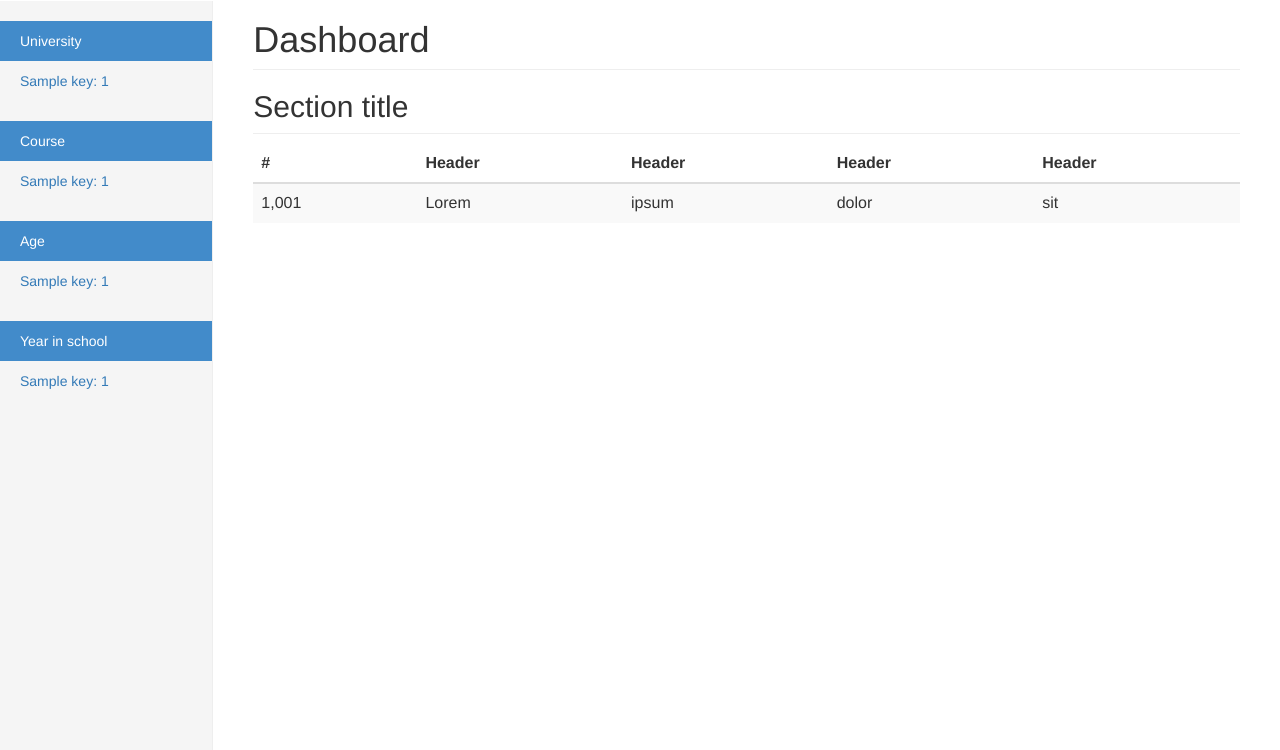
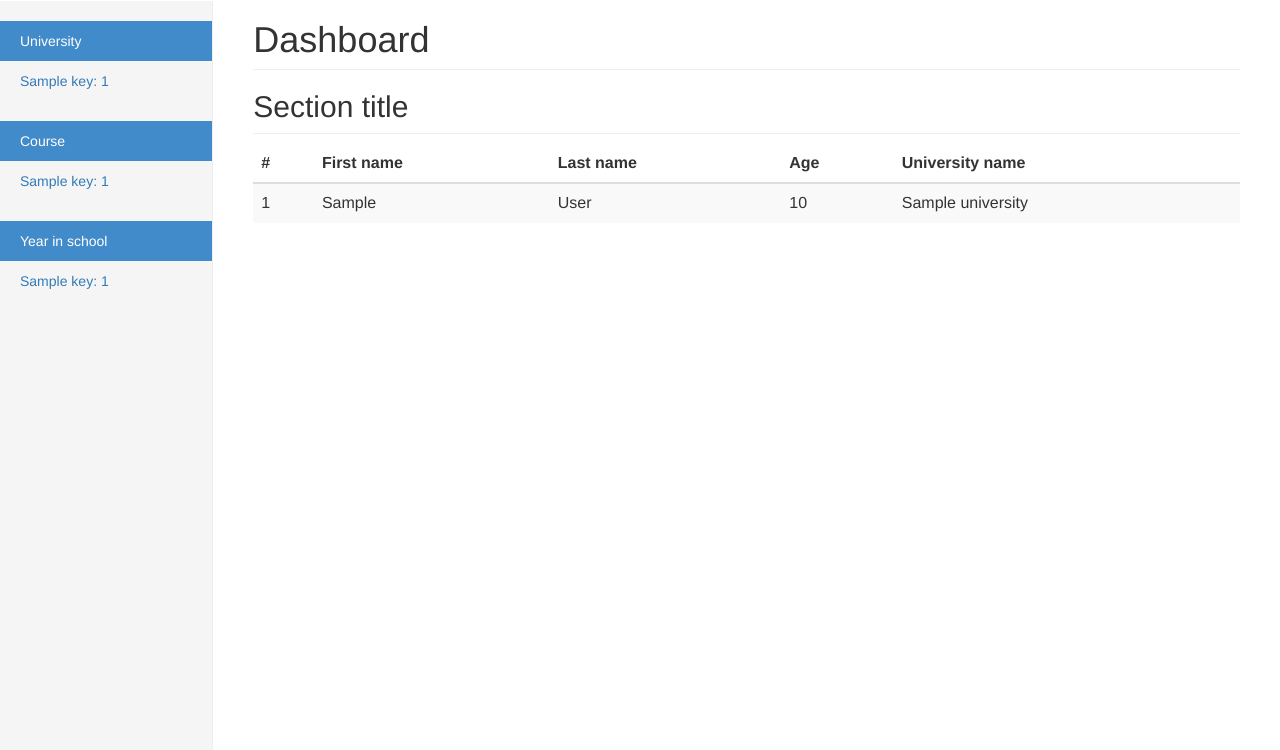
Before and after one commit to 7WebPages/elastic, a Django app: template project/templates/index.html in a window 1280 px wide. Shown: the part 50-800 px from the top of the page. Run offline with Django 3.2, Linux system fonts and the light colour scheme; the template is opened without the code that fills it: most values are stand-ins (such as "Sample title", 1, 10 or a date in 2020); some libraries are stand-ins or nearby versions.

Commit message:
now theres a list of hits and facets at the index page

```diff
--- a/project/templates/index.html
+++ b/project/templates/index.html
@@ -47,25 +47,19 @@ $(function() {
     <div class="col-sm-3 col-md-2 sidebar">
       <ul class="nav nav-sidebar">
         <li class="active"><a href="">University<span class="sr-only">(current)</span></a></li>
-        {% for university in facets.university.buckets %}
+        {% for university in aggregations.university.buckets %}
             <li><a href="#">{{university.key}}: {{university.doc_count}}</a></li>
         {% endfor %}
       </ul>
       <ul class="nav nav-sidebar">
         <li class="active"><a href="">Course<span class="sr-only">(current)</span></a></li>
-        {% for course in facets.courses.buckets %}
+        {% for course in aggregations.course_names.buckets %}
             <li><a href="#">{{course.key}}: {{course.doc_count}}</a></li>
         {% endfor %}
       </ul>
       <ul class="nav nav-sidebar">
-        <li class="active"><a href="">Age<span class="sr-only">(current)</span></a></li>
-        {% for age in facets.age.buckets %}
-            <li><a href="#">{{age.key}}: {{age.doc_count}}</a></li>
-        {% endfor %}
-      </ul>
-      <ul class="nav nav-sidebar">
         <li class="active"><a href="">Year in school<span class="sr-only">(current)</span></a></li>
-        {% for year in facets.year_in_school.buckets %}
+        {% for year in aggregations.year_in_school.buckets %}
             <li><a href="#">{{year.key}}: {{year.doc_count}}</a></li>
         {% endfor %}
       </ul>
@@ -79,20 +73,22 @@ $(function() {
               <thead>
                 <tr>
                   <th>#</th>
-                  <th>Header</th>
-                  <th>Header</th>
-                  <th>Header</th>
-                  <th>Header</th>
+                  <th>First name</th>
+                  <th>Last name</th>
+                  <th>Age</th>
+                  <th>University name</th>
                 </tr>
               </thead>
               <tbody>
+              {% for hit in hits %}
                 <tr>
-                  <td>1,001</td>
-                  <td>Lorem</td>
-                  <td>ipsum</td>
-                  <td>dolor</td>
-                  <td>sit</td>
+                  <td>{{ hit.pk }}</td>
+                  <td>{{ hit.first_name }}</td>
+                  <td>{{ hit.last_name }}</td>
+                  <td>{{ hit.age }}</td>
+                  <td>{{ hit.university.name }}</td>
                 </tr>
+              {% endfor %}
               </tbody>
             </table>
           </div>
```
Also changed, not shown: project/index_view.py (+10 -1 lines).
